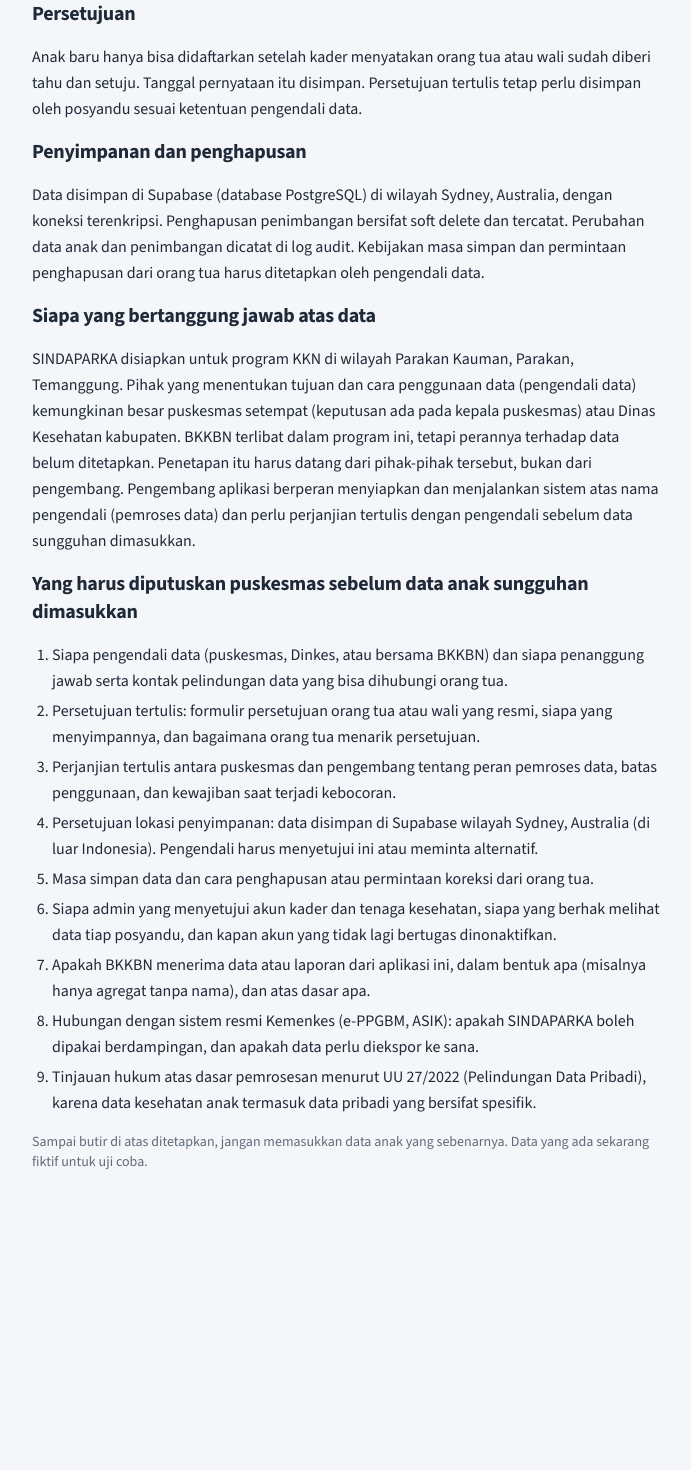
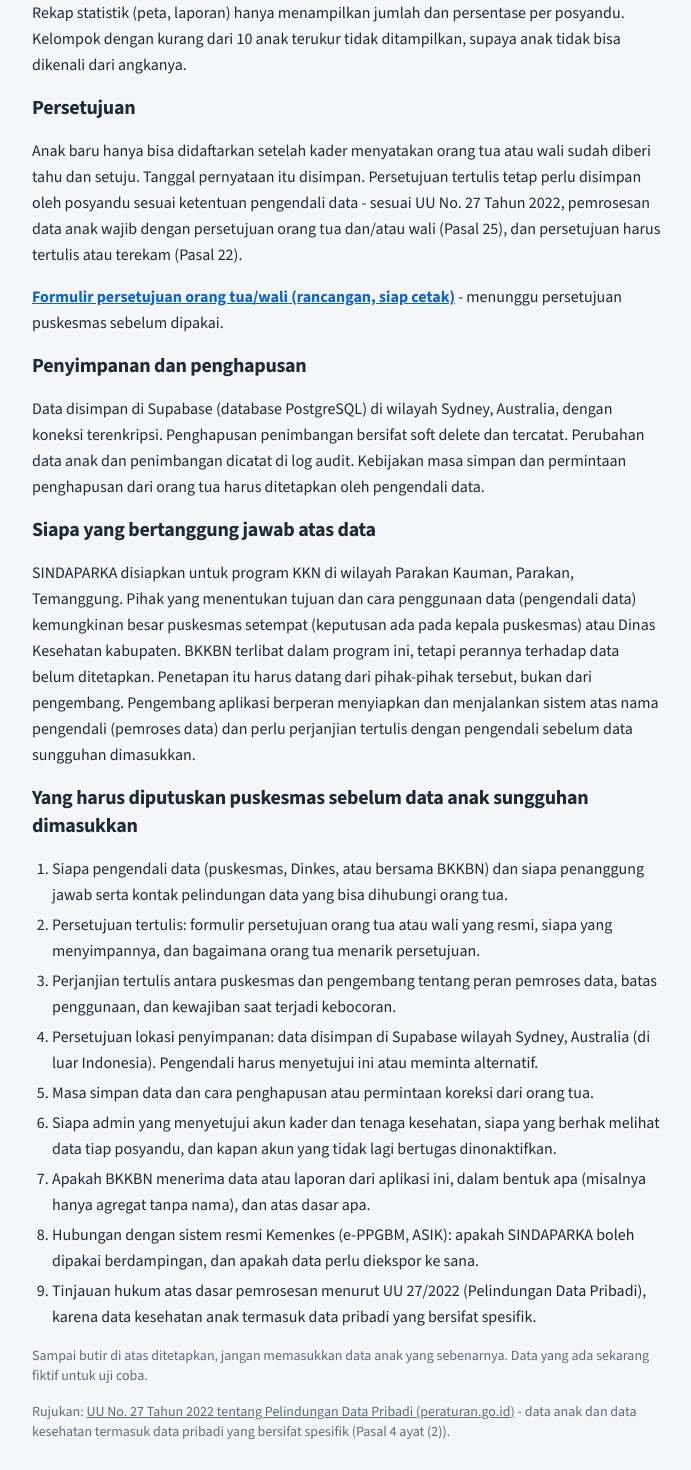
Before and after one commit to hyderoo/SINDAPARKA, a Next.js app: page /privasi in a window 1280 px wide. Shown: the part 520-1990 px from the top of the page, without its empty margins (292-983 px from the left). Before the commit the page ends 1732 px from the top, so only its background shows below. Built offline with nearby package versions, Linux system fonts and the light colour scheme; no server answers.

Commit message:
Link consent form from privacy page and registration checkbox
- /privasi: small-n aggregation rule documented, Pasal 22/25 cited in
  the consent section, link to the printable form, peraturan.go.id source
- /periksa: consent checkbox now links to the printable form (new tab)

```diff
--- a/src/app/periksa/page.tsx
+++ b/src/app/periksa/page.tsx
@@ -164,7 +164,7 @@
             )}
             <label className="flex items-start gap-3 rounded-xl border border-line bg-bg p-3 text-sm">
               <input type="checkbox" className="mt-1 h-5 w-5 shrink-0" checked={consent} onChange={(e) => setConsent(e.target.checked)} />
-              <span>Orang tua atau wali sudah diberi tahu dan menyetujui data anak ini dicatat di SINDAPARKA. Tanggal persetujuan dicatat hari ini.</span>
+              <span>Orang tua atau wali sudah diberi tahu dan menyetujui data anak ini dicatat di SINDAPARKA. Tanggal persetujuan dicatat hari ini. <Link href="/privasi/persetujuan" target="_blank" className="font-bold text-leaf underline">Lihat formulir persetujuan (rancangan)</Link></span>
             </label>
           </div>
         )}
--- a/src/app/privasi/page.tsx
+++ b/src/app/privasi/page.tsx
@@ -12,8 +12,10 @@
       <p>Nama anak, jenis kelamin, tanggal lahir, nama orang tua atau wali (opsional), posyandu, berat badan, panjang atau tinggi badan, tanggal ukur, dan tanggal persetujuan orang tua. Untuk pengguna: nama, email, peran, dan posyandu.</p>
       <h2 className="font-display text-xl font-semibold">Siapa yang bisa melihat</h2>
       <p>Kader hanya melihat anak di posyandunya. Tenaga kesehatan melihat posyandu di puskesmasnya. Admin melihat semua dan menyetujui akun. Aturan ini dijalankan oleh database (Row Level Security), bukan hanya oleh tampilan aplikasi. Pendaftar baru tidak bisa melihat data apa pun sampai disetujui admin.</p>
+      <p>Rekap statistik (peta, laporan) hanya menampilkan jumlah dan persentase per posyandu. Kelompok dengan kurang dari 10 anak terukur tidak ditampilkan, supaya anak tidak bisa dikenali dari angkanya.</p>
       <h2 className="font-display text-xl font-semibold">Persetujuan</h2>
-      <p>Anak baru hanya bisa didaftarkan setelah kader menyatakan orang tua atau wali sudah diberi tahu dan setuju. Tanggal pernyataan itu disimpan. Persetujuan tertulis tetap perlu disimpan oleh posyandu sesuai ketentuan pengendali data.</p>
+      <p>Anak baru hanya bisa didaftarkan setelah kader menyatakan orang tua atau wali sudah diberi tahu dan setuju. Tanggal pernyataan itu disimpan. Persetujuan tertulis tetap perlu disimpan oleh posyandu sesuai ketentuan pengendali data - sesuai UU No. 27 Tahun 2022, pemrosesan data anak wajib dengan persetujuan orang tua dan/atau wali (Pasal 25), dan persetujuan harus tertulis atau terekam (Pasal 22).</p>
+      <p><Link href="/privasi/persetujuan" className="font-bold text-leaf underline">Formulir persetujuan orang tua/wali (rancangan, siap cetak)</Link> - menunggu persetujuan puskesmas sebelum dipakai.</p>
       <h2 className="font-display text-xl font-semibold">Penyimpanan dan penghapusan</h2>
       <p>Data disimpan di Supabase (database PostgreSQL) di wilayah Sydney, Australia, dengan koneksi terenkripsi. Penghapusan penimbangan bersifat soft delete dan tercatat. Perubahan data anak dan penimbangan dicatat di log audit. Kebijakan masa simpan dan permintaan penghapusan dari orang tua harus ditetapkan oleh pengendali data.</p>
       <h2 className="font-display text-xl font-semibold">Siapa yang bertanggung jawab atas data</h2>
@@ -31,6 +33,7 @@
         <li>Tinjauan hukum atas dasar pemrosesan menurut UU 27/2022 (Pelindungan Data Pribadi), karena data kesehatan anak termasuk data pribadi yang bersifat spesifik.</li>
       </ol>
       <p className="text-sm text-mute">Sampai butir di atas ditetapkan, jangan memasukkan data anak yang sebenarnya. Data yang ada sekarang fiktif untuk uji coba.</p>
+      <p className="text-sm text-mute">Rujukan: <a href="https://www.peraturan.go.id/id/uu-no-27-tahun-2022" className="underline">UU No. 27 Tahun 2022 tentang Pelindungan Data Pribadi (peraturan.go.id)</a> - data anak dan data kesehatan termasuk data pribadi yang bersifat spesifik (Pasal 4 ayat (2)).</p>
     </main>
   );
 }
```
